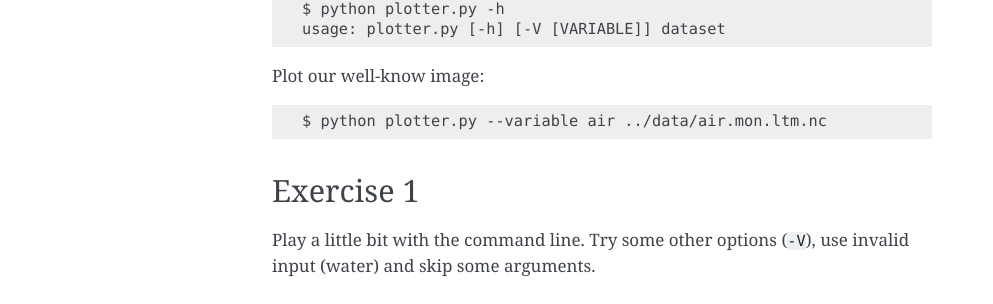
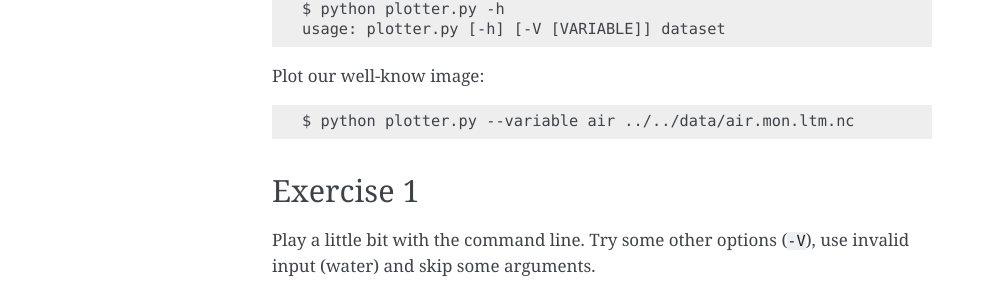
Before and after one commit to bird-house/birdhouse-workshop, a Sphinx documentation site: the page built from docs/source/basics/plotter_cli.rst, in a window 1280 px wide. Shown: the part 769-1073 px from the top of the page, without its empty margins (148-1141 px from the left). Built offline with Sphinx 7.4.7, drawn with Linux system fonts in a browser that asks for light colours.

Commit message:
fixed path

```diff
--- a/docs/source/basics/plotter_cli.rst
+++ b/docs/source/basics/plotter_cli.rst
@@ -36,7 +36,7 @@ See the command line options of our plotter::
 
 Plot our well-know image::
 
-    $ python plotter.py --variable air ../data/air.mon.ltm.nc
+    $ python plotter.py --variable air ../../data/air.mon.ltm.nc
 
 Exercise 1
 -----------
```
